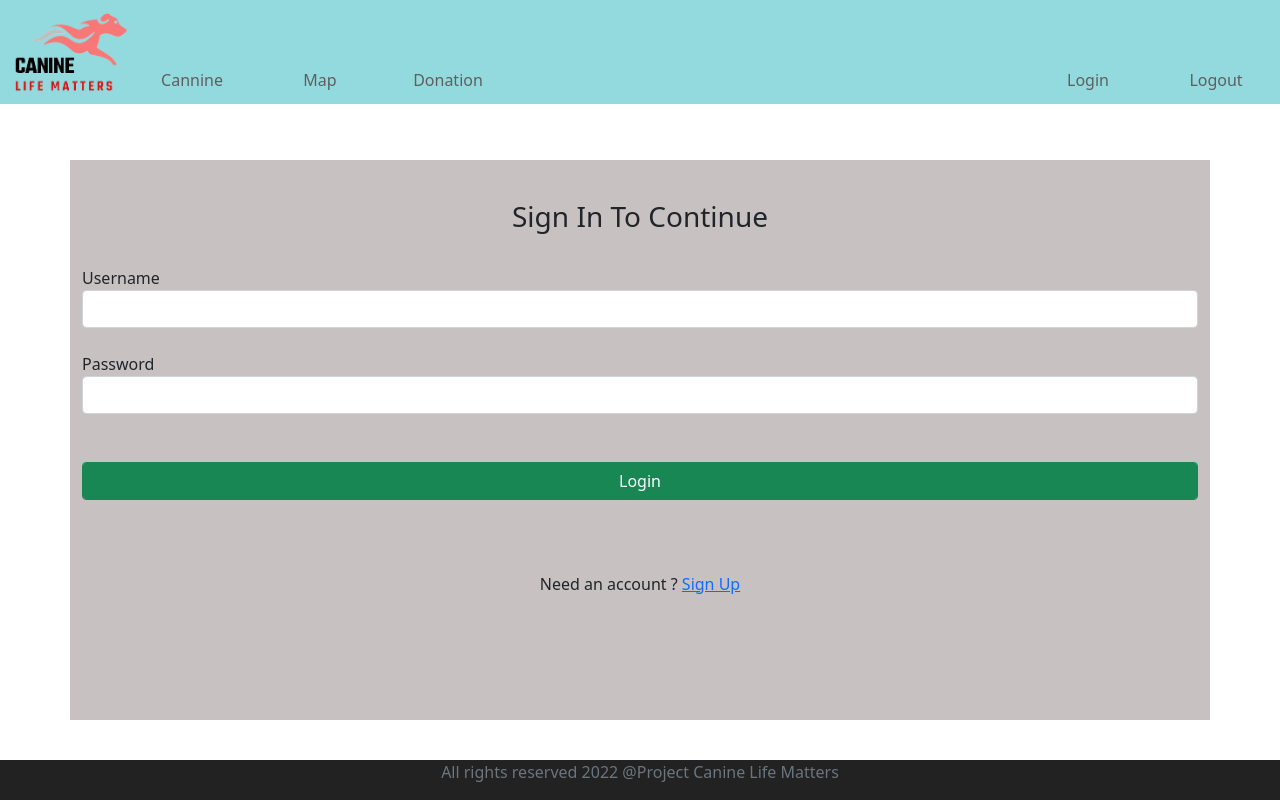
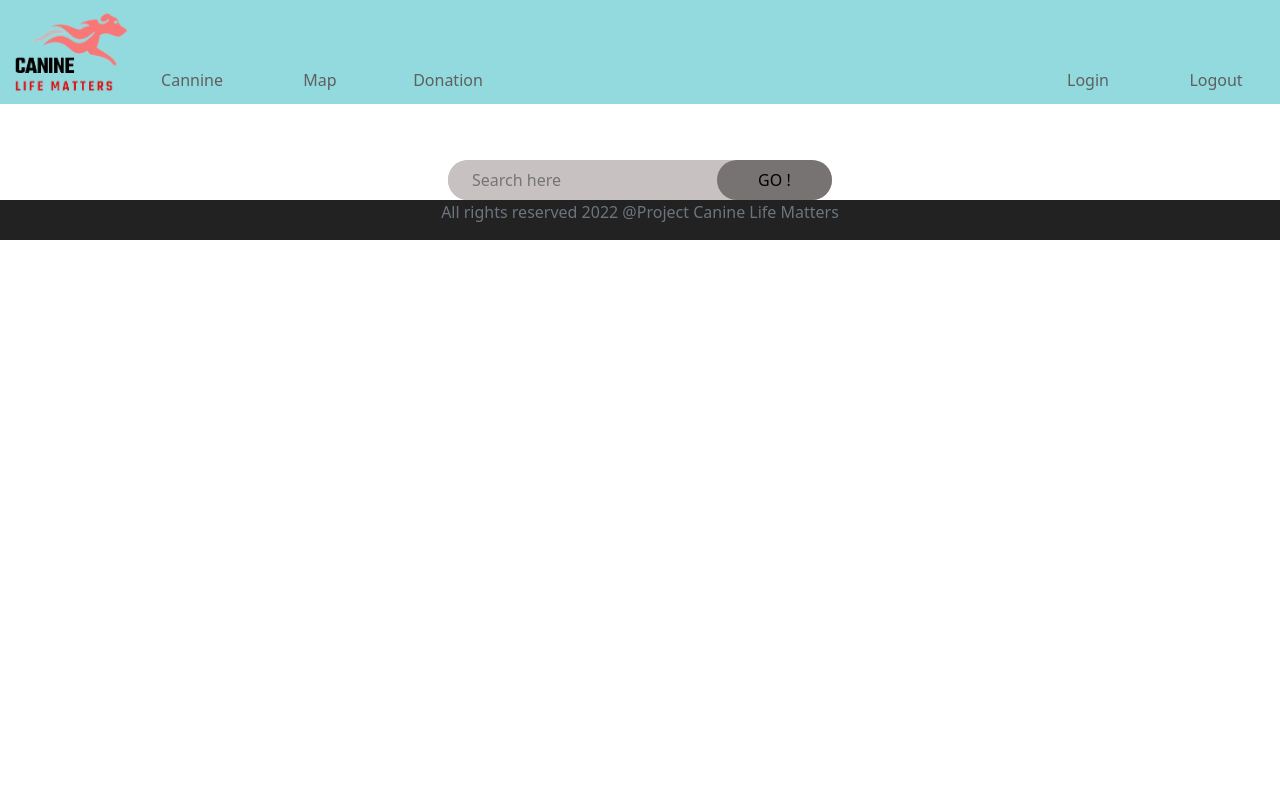
Before and after one commit to JinChin02/CanineLifeMatter, a React (Create React App) app: page / in a window 1280 px wide. Built offline with nearby package versions, Linux system fonts and the light colour scheme.

Commit message:
Added searching and partial home page display for react portion

```diff
--- a/src/App.css
+++ b/src/App.css
@@ -62,3 +62,38 @@
   padding-top: 5vh;
   padding-bottom: 15.5vh;
 }
+
+.searchBody{
+  display: flex;
+  flex-direction: column;
+  margin: auto;
+  background-color: rgb(199, 193, 193);
+  border-radius: 25px;
+  width: 30vw;
+  text-align: center;
+}
+
+.searchBody input{
+  background-color: rgb(199, 193, 193);
+  width: 70%;
+  border-width:0px;
+  padding-top: 1vh;
+  padding-bottom: 1vh;
+  padding-left: 3vh;
+  border-radius: 25px;
+  border:none;
+  outline:none;
+  position: inline;
+}
+
+.searchBody button{
+  background-color: rgb(119, 115, 115);
+  padding-top: 1vh;
+  padding-bottom: 1vh;
+  width: 30%;
+  border-radius: 25px;
+  border-width:0px;
+  border:none;
+  outline:none;
+  position:inherit;
+}
--- a/src/App.js
+++ b/src/App.js
@@ -2,6 +2,7 @@ import './App.css';
 import Header from './components/Header.jsx';
 import Footer from './components/Footer.jsx';
 import Login from './components/Login';
+import HomePage from './components/HomePage';
 import Registration from './components/Registration';
 import {BrowserRouter as Router, Routes , Route} from 'react-router-dom';
 import ImageUpload from './components/ImageUpload';
@@ -13,7 +14,7 @@ function App() {
       <Router>
         <Header/>
         <Routes>
-          <Route path="/" element={<Login/>} />
+          <Route path="/" element={<HomePage/>} />
           <Route path="/login" element={<Login/>} />
           <Route path="/register" element={<Registration/>} />
           <Route path='/imageUpload' element={<ImageUpload/>}/>
--- /dev/null
+++ b/src/components/HomeMainDisplay.jsx
@@ -0,0 +1,13 @@
+import React, {Component} from "react";
+
+class HomeMainDisplay extends Component{
+
+    render(){
+        return(
+            <div>
+                <h1>STH JBBKBKNKN</h1>
+            </div>
+        )
+    }
+}
+export default HomeMainDisplay
--- /dev/null
+++ b/src/components/HomePage.jsx
@@ -0,0 +1,67 @@
+import React, {Component} from "react";
+import axios from "axios";
+import HomeMainDisplay from "./HomeMainDisplay";
+import HomeSearchDisplay from "./HomeSearchDisplay";
+
+class HomePage extends Component{
+    constructor(props){
+        super(props)
+        this.state = {
+            searchString:'',
+            returnedData:'',
+            returnedStatus:0
+        }
+
+    }
+
+    handleKeyPress = e =>{
+        if(e.keyCode === 13){
+            this.handleSearch()
+        }
+    }
+
+    handleSearch = () =>{
+        axios.post("http://localhost:8080/searchDog",this.state.searchString)
+        .then(response => this.setState({returnedData:response.data, returnedStatus:response.status}))
+
+    }
+
+    someFunction = () => {
+        if(this.state.returnedStatus === 0){
+            <HomeMainDisplay by={this.state.returnedStatus}/>
+        }
+        else if (this.state.returnedStatus === 200){
+            <HomeSearchDisplay by={this.state.returnedData}/>
+        }
+        else if (this.state.returnedStatus === 404){
+            <HomeMainDisplay by={this.state.returnedStatus}/>
+        }
+    }
+
+    render(){
+
+        return(
+            <div>
+                <div className="searchBody">
+                    <form action="">
+                        <div className="abc">
+                            <input type="text" name="searchString" className="searchBar" placeholder="Search here" onChange={evt => this.setState({searchBar: evt.target.value})} onKeyPress={this.handleKeyPress} />
+                            <button type="button" name="submit" className="searchButton"  onClick={this.handleSearch}>GO !</button>
+                        </div>
+
+                    </form>
+                </div>
+                <div>
+                    {this.someFunction}
+                    {/* <HomeMainDisplay/> */}
+
+                </div>
+            </div>
+
+
+
+        )
+    }
+}
+
+export default HomePage
--- /dev/null
+++ b/src/components/HomeSearchDisplay.jsx
@@ -0,0 +1,14 @@
+import React, {Component} from "react";
+
+
+class HomeSearchDisplay extends Component{
+
+    render(){
+        return(
+            <div>
+                <h1>STH JBBKBKNKN</h1>
+            </div>
+        )
+    }
+}
+export default HomeSearchDisplay
--- a/src/components/Login.jsx
+++ b/src/components/Login.jsx
@@ -3,6 +3,7 @@ import axios from "axios";
 import { Link } from "react-router-dom";
 
 class Login extends Component{
+
     constructor(props){
         super(props)
         this.state = {
@@ -22,7 +23,7 @@ class Login extends Component{
 
     }
 
-     abc = (res) => {
+    abc = (res) => {
         if(res === 200){
             console.log(res)
             this.setState({signinSuccess: true},() => console.log(this.state.signinSuccess))
```
